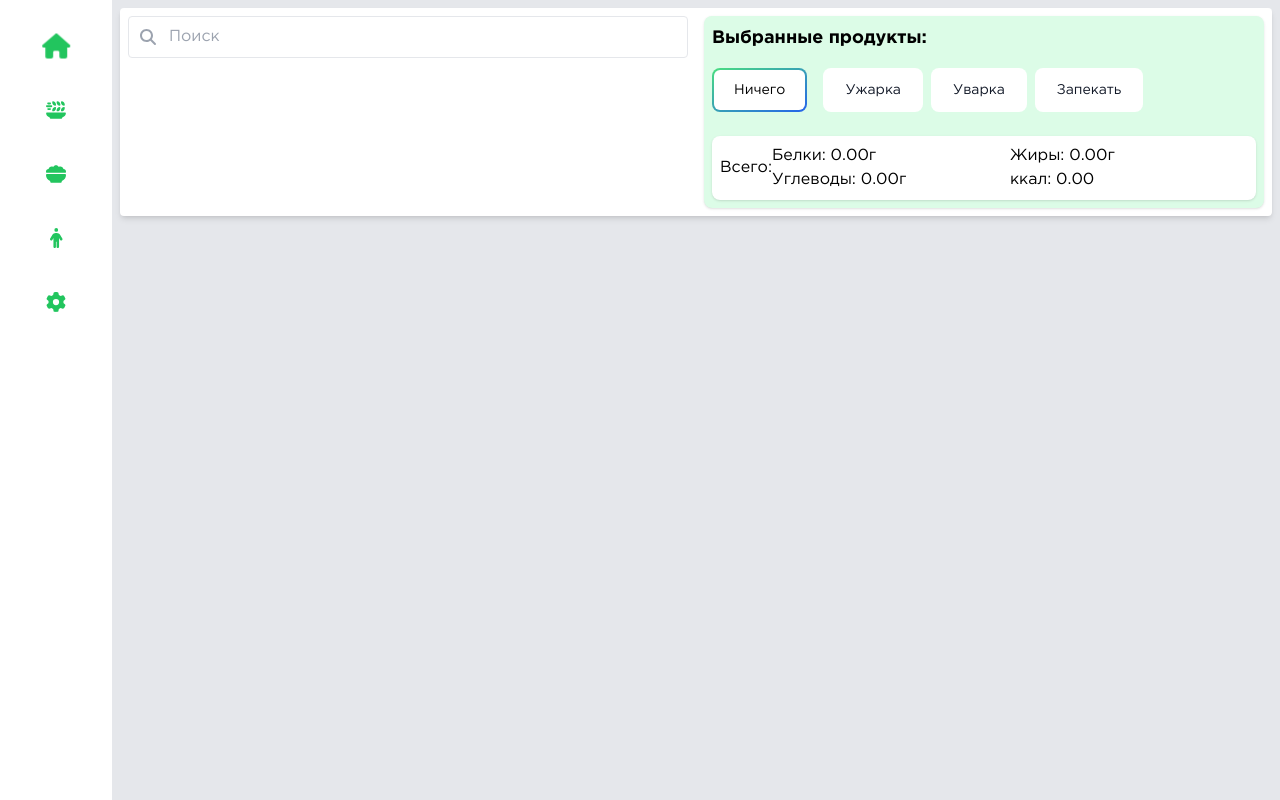
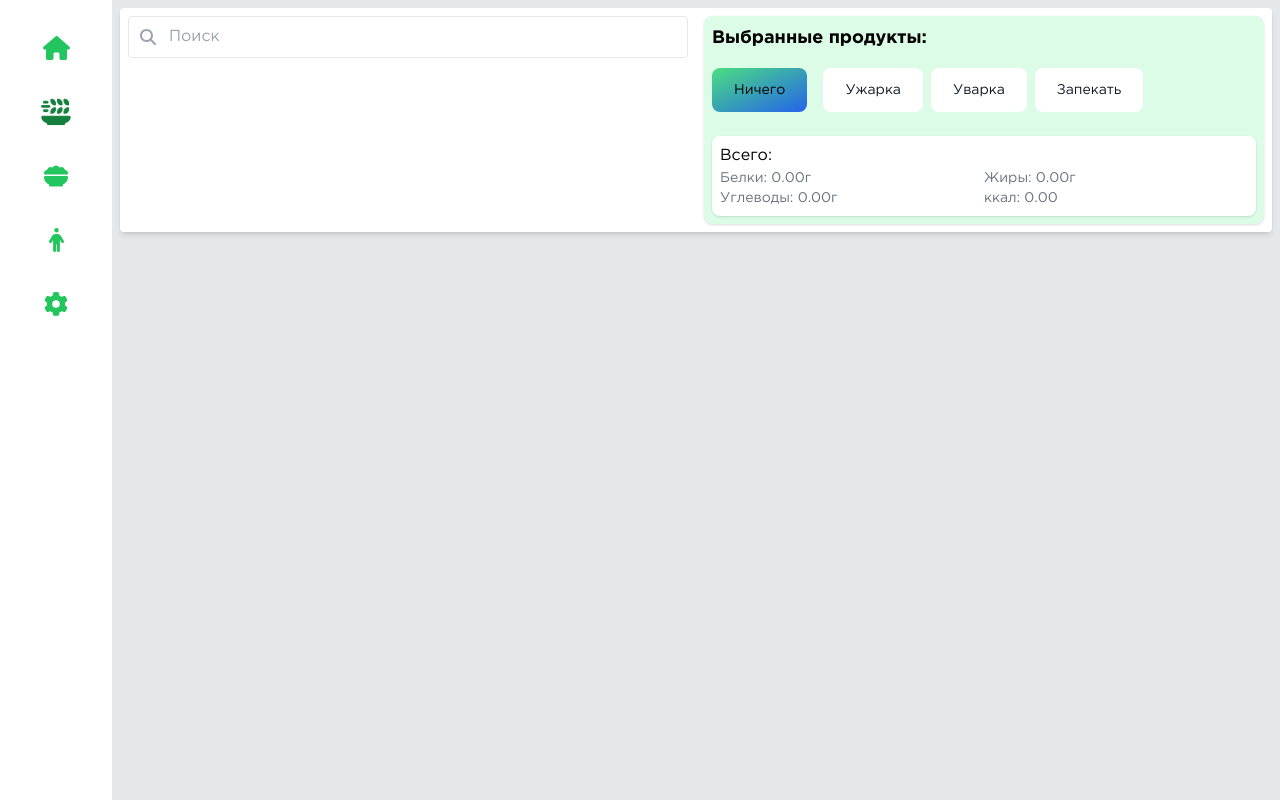
Before and after one commit to oto2020/rationpro, a Next.js app: page /create-dish in a window 1280 px wide. Built offline with nearby package versions, Linux system fonts and the light colour scheme.

Commit message:
Бьютифизация

```diff
--- a/app/components/CreateDishContent.tsx
+++ b/app/components/CreateDishContent.tsx
@@ -29,6 +29,7 @@ const COOKING_METHODS: Record<CookingMethods, number> = {
   Уварка: 0.9,
   Запекать: 1.1,
 };
+
 
 const CreateDishContent = () => {
   const [searchTerm, setSearchTerm] = useState("");
@@ -142,7 +143,7 @@ const CreateDishContent = () => {
                 className="text-gray-400 absolute top-1/2 left-3 transform -translate-y-1/2"
               />
               {displayResults && (
-                <div className="absolute bg-white w-full border rounded mt-10 max-h-60 overflow-auto">
+                <div className="absolute bg-white w-full border rounded mt-10 max-h-60 overflow-auto z-10">
                   {loading ? (
                     <FontAwesomeIcon
                       icon={faCircleNotch}
@@ -196,13 +197,13 @@ const CreateDishContent = () => {
               className="w-20 border rounded text-black p-1 text-center mb-2 md:mb-0"
             />
             <div className="flex flex-wrap justify-between text-sm">
-              <span className="w-1/2 mb-2 md:mb-0">Белки: {calculateNutrients(product).protein.toFixed(2)}г</span>
-              <span className="w-1/2 mb-2 md:mb-0">Жиры: {calculateNutrients(product).fat.toFixed(2)}г</span>
-              <span className="w-1/2">Углеводы: {calculateNutrients(product).carbs.toFixed(2)}г</span>
-              <span className="w-1/2">ккал: {calculateNutrients(product).calories.toFixed(2)}</span>
+              <span className="w-1/2 mb-2 md:mb-0 text-gray-500 text-sm">Белки: {calculateNutrients(product).protein.toFixed(2)}г</span>
+              <span className="w-1/2 mb-2 md:mb-0 text-gray-500 text-sm">Жиры: {calculateNutrients(product).fat.toFixed(2)}г</span>
+              <span className="w-1/2 text-gray-500 text-sm">Углеводы: {calculateNutrients(product).carbs.toFixed(2)}г</span>
+              <span className="w-1/2 text-gray-500 text-sm">ккал: {calculateNutrients(product).calories.toFixed(2)}</span>
             </div>
-            <button onClick={() => toggleProductSelection(product)} className="ml-2">
-              <FontAwesomeIcon icon={faTimes} className="text-red-500" />
+            <button onClick={() => toggleProductSelection(product)} className="md:ml-2">
+              <FontAwesomeIcon icon={faTimes} className="text-white bg-gradient-to-br from-green-400 to-blue-600 w-full rounded py-2 mt-1 group-hover:from-green-400 group-hover:to-blue-600" />
             </button>
           </div>
         </div>
@@ -213,20 +214,22 @@ const CreateDishContent = () => {
         const cookingMethodKey = method as CookingMethods;
         return (
           <button key={cookingMethodKey} className={`relative inline-flex items-center justify-center p-0.5 mb-2 me-2 overflow-hidden text-sm font-medium rounded-lg group ${cookingMethod === cookingMethodKey ? "bg-gradient-to-br from-green-400 to-blue-600 group-hover:from-green-400 group-hover:to-blue-600 hover:text-white" : "text-gray-900 bg-white"} focus:ring-4 focus:outline-none`} onClick={() => setCookingMethod(cookingMethodKey)}>
-            <span className="relative px-5 py-2.5 transition-all ease-in duration-75 bg-white rounded-md group-hover:bg-opacity-0">{cookingMethodKey}</span>
+            <span className="relative px-5 py-2.5 transition-all ease-in duration-75 rounded-md">{cookingMethodKey}</span>
           </button>
         );
       })}
     </div>
-    <div className="p-2 bg-white mt-2 rounded-lg shadow flex justify-between items-center text-black">
-      <span>Всего:</span>
-      <div className="flex flex-wrap w-full">
-        <span className="w-1/2">Белки: {calculateTotalNutrients().protein.toFixed(2)}г</span>
-        <span className="w-1/2">Жиры: {calculateTotalNutrients().fat.toFixed(2)}г</span>
-        <span className="w-1/2">Углеводы: {calculateTotalNutrients().carbs.toFixed(2)}г</span>
-        <span className="w-1/2">ккал: {calculateTotalNutrients().calories.toFixed(2)}</span>
-      </div>
+    <div className="p-2 bg-white mt-2 rounded-lg shadow flex flex-col justify-between items-start text-black">
+  <span>Всего:</span>
+  <div className="flex w-full">
+    <div className="flex flex-wrap w-full">
+      <span className="w-1/2 text-gray-500 text-sm">Белки: {calculateTotalNutrients().protein.toFixed(2)}г</span>
+      <span className="w-1/2 text-gray-500 text-sm">Жиры: {calculateTotalNutrients().fat.toFixed(2)}г</span>
+      <span className="w-1/2 text-gray-500 text-sm">Углеводы: {calculateTotalNutrients().carbs.toFixed(2)}г</span>
+      <span className="w-1/2 text-gray-500 text-sm">ккал: {calculateTotalNutrients().calories.toFixed(2)}</span>
     </div>
+  </div>
+</div>
   </div>
 </div>
 
--- a/app/components/MainContent.tsx
+++ b/app/components/MainContent.tsx
@@ -34,7 +34,7 @@ const MainContent: React.FC<MainContentProps> = ({ searchTerm, searchTriggered }
     return <ProductAdd goBack={() => setIsAdding(false)} />;
   }
 
-  if (loading || searchLoading) return <FontAwesomeIcon icon={faCircleNotch} spin className="text-6xl text-green-500"/>;
+  if (loading || searchLoading) return <div className="text-center"><FontAwesomeIcon icon={faCircleNotch} spin className="text-6xl text-green-500"/></div>;
 
   const productList = searchTriggered ? searchData?.products : data?.products;
 
--- a/app/components/SidebarMenu.tsx
+++ b/app/components/SidebarMenu.tsx
@@ -1,42 +1,34 @@
+"use client"
 import Link from 'next/link';
 import { FontAwesomeIcon } from '@fortawesome/react-fontawesome';
-import { faHome, faHeart, faShoppingCart, faCog, faPlusSquare, faPlateWheat, faBowlFood, faPerson } from '@fortawesome/free-solid-svg-icons';
+import { faHome, faPlateWheat, faBowlFood, faPerson, faCog } from '@fortawesome/free-solid-svg-icons';
+import { usePathname } from 'next/navigation'; // Импортируйте новый хук
 
 function SidebarMenu() {
+  const pathname = usePathname(); // Получаем текущий путь
+
+  // Функция для определения активного пункта меню
+  const isActive = (path: string) => {
+    return pathname === path;
+  };
+
   return (
     <aside className="md:w-28 bg-white shadow fixed bottom-0 md:top-0 md:left-0 z-30 w-full md:h-screen h-16 md:shadow-none shadow-t">
       <nav className="flex md:flex-col flex-row justify-around md:justify-center items-center md:py-4 py-2">
-        <Link href="/">
-        <div className="group p-3 md:p-5 md:flex-grow w-full md:h-16 h-full hover:bg-gray-100 rounded relative">
-            <FontAwesomeIcon icon={faHome} size="2x" className="text-xl fa-beat text-green-500" />
-            <span className="absolute md:left-5 left-1/2 transform md:-translate-y-1/2 -translate-x-1/2 whitespace-nowrap hidden group-hover:flex justify-center items-center bg-gray-200 text-black text-sm p-2 rounded-lg shadow-lg z-50 w-32 md:ml-14 md:top-0 top-[calc(-100%-4px)]">Главная</span>
-          </div>
-        </Link>
-        <Link href="/create-dish">
-        <div className="group p-3 md:p-5 md:flex-grow w-full md:h-16 h-full hover:bg-gray-100 rounded relative">
-            <FontAwesomeIcon icon={faPlateWheat} size="2x" className="text-xl text-green-500" />
-            <span className="absolute md:left-5 left-1/2 transform md:-translate-y-1/2 -translate-x-1/2 whitespace-nowrap hidden group-hover:flex justify-center items-center bg-gray-200 text-black text-sm p-2 rounded-lg shadow-lg z-50 w-32 md:ml-14 md:top-0 top-[calc(-100%-4px)]">Создать блюдо</span>
-          </div>
-        </Link>
-        <Link href="/create-rations">
-        <div className="group p-3 md:p-5 md:flex-grow w-full md:h-16 h-full hover:bg-gray-100 rounded relative">
-            <FontAwesomeIcon icon={faBowlFood} size="2x" className="text-xl text-green-500" />
-            <span className="absolute md:left-5 left-1/2 transform md:-translate-y-1/2 -translate-x-1/2 whitespace-nowrap hidden group-hover:flex justify-center items-center bg-gray-200 text-black text-sm p-2 rounded-lg shadow-lg z-50 w-32 md:ml-14 md:top-0 top-[calc(-100%-4px)]">Создать рацион</span>
-          </div>
-        </Link>
-        <Link href="/lk">
-        <div className="group p-3 md:p-5 md:flex-grow w-full md:h-16 h-full hover:bg-gray-100 rounded relative">
-            <FontAwesomeIcon icon={faPerson} size="2x" className="text-xl text-green-500 fa-duotone" />
-            <span className="absolute md:left-5 left-1/2 transform md:-translate-y-1/2 -translate-x-1/2 whitespace-nowrap hidden group-hover:flex justify-center items-center bg-gray-200 text-black text-sm p-2 rounded-lg shadow-lg z-50 w-32 md:ml-14">Личный кабинет</span>
-          </div>
-        </Link>
-        <Link href="/testGraph">
-        <div className="group p-3 md:p-5 md:flex-grow w-full md:h-16 h-full hover:bg-gray-100 rounded relative">
-            <FontAwesomeIcon icon={faCog} size="2x" className="text-xl text-green-500" />
-            <span className="absolute md:left-5 left-1/2 transform md:-translate-y-1/2 -translate-x-1/2 whitespace-nowrap hidden group-hover:flex justify-center items-center bg-gray-200 text-black text-sm p-2 rounded-lg shadow-lg z-50 w-32 md:ml-14 md:top-0 top-[calc(-100%-4px)]">Настройки</span>
-          </div>
-        </Link>
-
+        {[
+          { href: "/", icon: faHome, label: "Главная" },
+          { href: "/create-dish", icon: faPlateWheat, label: "Создать блюдо" },
+          { href: "/create-rations", icon: faBowlFood, label: "Создать рацион" },
+          { href: "/lk", icon: faPerson, label: "Личный кабинет" },
+          { href: "/testGraph", icon: faCog, label: "Настройки" },
+        ].map((item) => (
+          <Link href={item.href} key={item.href}>
+            <div className="group p-3 md:p-5 md:flex-grow w-full md:h-16 h-full hover:bg-gray-100 rounded relative">
+              <FontAwesomeIcon icon={item.icon} size="2x" className={`text-2xl ${isActive(item.href) ? 'fa-beat text-green-700' : 'text-green-500'}`} />
+              <span className="absolute md:left-5 left-1/2 transform md:-translate-y-1/2 -translate-x-1/2 whitespace-nowrap hidden group-hover:flex justify-center items-center bg-gray-200 text-black text-sm p-2 rounded-lg shadow-lg z-50 w-32 md:ml-14 md:top-0 top-[calc(-100%-4px)]">{item.label}</span>
+            </div>
+          </Link>
+        ))}
       </nav>
     </aside>
   );
```
